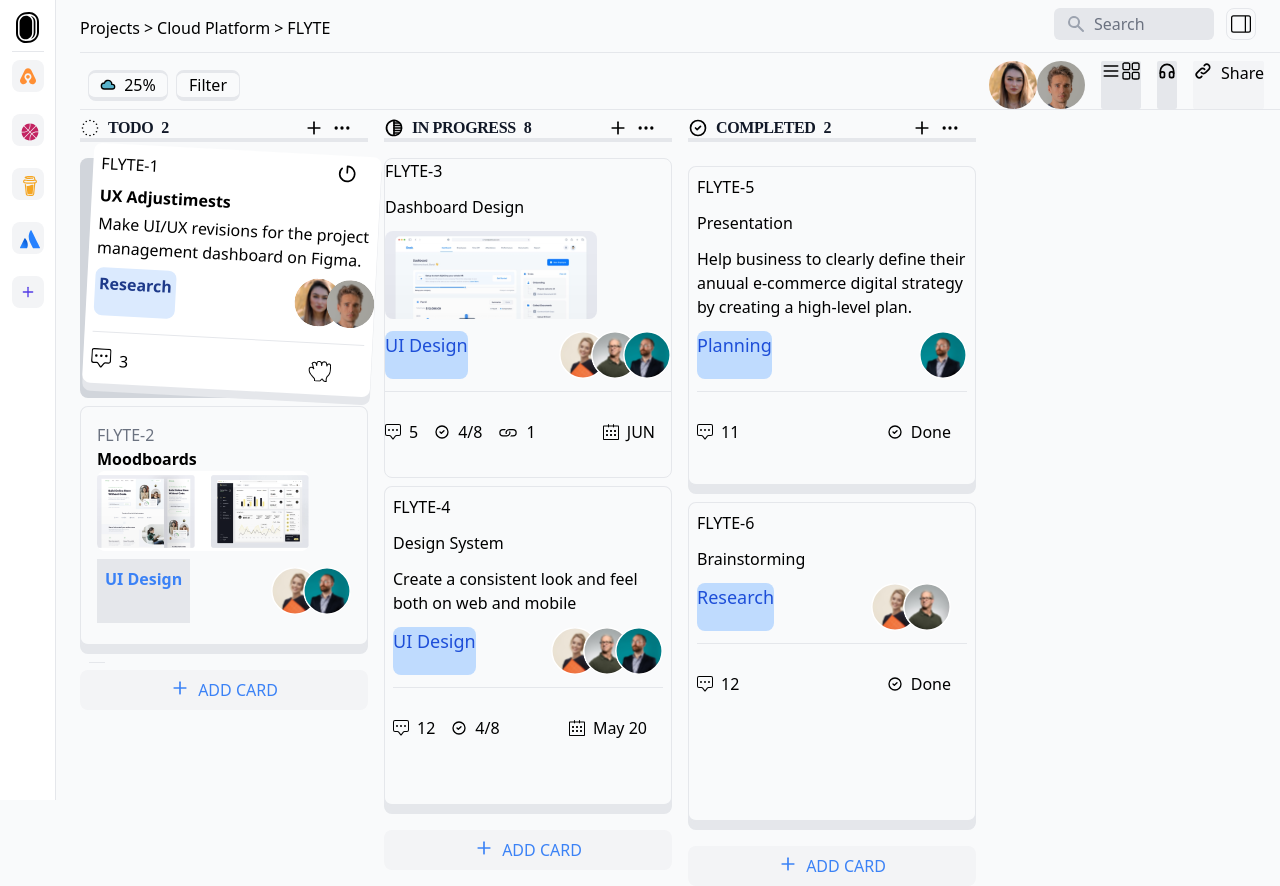
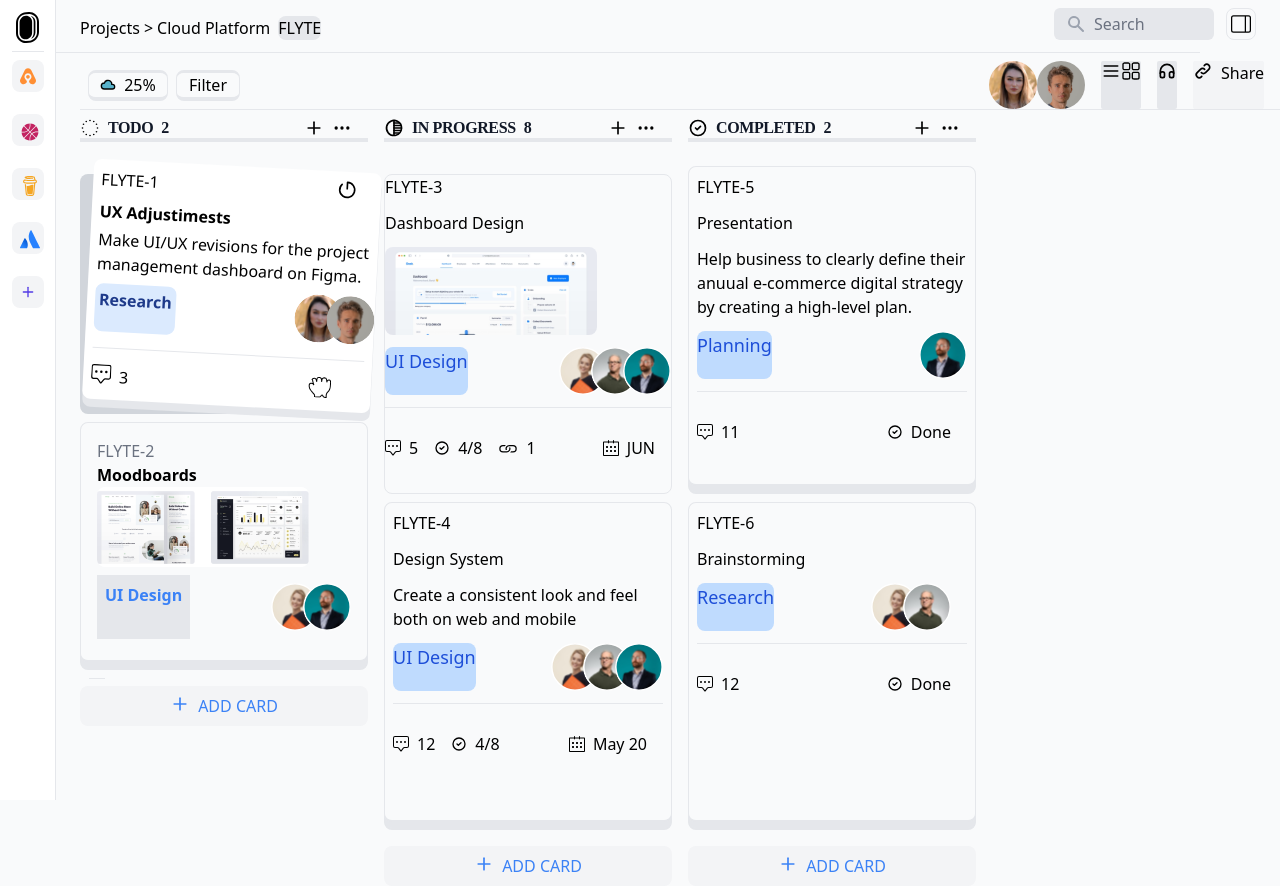
Before and after one commit to digitalsimboja/test-ui, a Next.js app: page / in a window 1280 px wide. Built offline with nearby package versions, Linux system fonts and the light colour scheme; a web font is replaced by a local one.

Commit message:
updates header

```diff
--- a/components/FlyteFiveCard.tsx
+++ b/components/FlyteFiveCard.tsx
@@ -7,7 +7,7 @@ import { SlCalender } from "react-icons/sl"
 
 export const FlyteFiveCard = () => {
   return (
-    <div className="relative h-80 w-full mb-4 mt-4">
+    <div className="relative h-80 mt-4 mb-4 w-full">
       <div className="absolute bottom-0 left-0 bg-gray-200 h-full w-full rounded-lg border border-b-2"></div>
       <div className="absolute left-0 bottom-2 flex flex-col justify-start gap-3 p-2 bg-gray-50 h-full w-full z-10 rounded-lg border border-b-2">
         <h2>FLYTE-5</h2>
--- a/components/FlyteFourCard.tsx
+++ b/components/FlyteFourCard.tsx
@@ -15,7 +15,7 @@ import { SlCalender } from "react-icons/sl"
 
 export const FlyteFourCard = () => {
   return (
-    <div className="relative h-80 w-full mb-4 mt-4">
+    <div className="relative h-80 w-full">
       <div className="absolute bottom-0 left-0 bg-gray-200 h-full w-full rounded-lg border border-b-2"></div>
       <div className="absolute left-0 bottom-2 flex flex-col justify-start gap-3 p-2 bg-gray-50 h-full w-full z-10 rounded-lg border border-b-2">
         <h2>FLYTE-4</h2>
--- a/components/FlyteOneCard.tsx
+++ b/components/FlyteOneCard.tsx
@@ -14,7 +14,7 @@ import { BsChatSquareDots } from "react-icons/bs";
 
 export const FlyteOneCard = () => {
   return (
-    <div className="relative h-60 w-full">
+    <div className="relative h-60 w-full mt-4 mb-4 ">
       <div className="absolute bottom-0 left-0 bg-gray-300 h-full w-full -z-5 rounded-lg "></div>
       <div className="absolute left-2 bottom-2  bg-white h-full w-full z-10 transform rotate-3 rounded-lg">
         <div className="p-2 absolute flex flex-col w-full">
--- a/components/FlyteSixCard.tsx
+++ b/components/FlyteSixCard.tsx
@@ -5,7 +5,7 @@ import { SlCalender } from "react-icons/sl";
 
 export const FlyteSixCard = () => {
   return (
-    <div className="relative h-80 w-full mb-4 mt-4">
+    <div className="relative h-80 w-full">
       <div className="absolute bottom-0 left-0 bg-gray-200 h-full w-full rounded-lg border border-b-2"></div>
       <div className="absolute left-0 bottom-2 flex flex-col justify-start gap-3 p-2 bg-gray-50 h-full w-full z-10 rounded-lg border border-b-2">
         <h2>FLYTE-6</h2>
--- a/components/FlyteThreeCard.tsx
+++ b/components/FlyteThreeCard.tsx
@@ -6,7 +6,7 @@ import { SlCalender } from "react-icons/sl";
 
 export const FlyteThreeCard = () => {
   return (
-    <div className="flex flex-col justify-start gap-3 bg-gray-50 border rounded-lg  h-80 w-full">
+    <div className="flex flex-col justify-start gap-3 bg-gray-50 border rounded-lg mt-4 mb-4 h-80 w-full">
       <h2>FLYTE-3</h2>
       <h2>Dashboard Design</h2>
       <div className="flex  items-stretch">
--- a/components/FlyteTwoCard.tsx
+++ b/components/FlyteTwoCard.tsx
@@ -14,7 +14,7 @@ import { BsChatSquareDots } from "react-icons/bs";
 
 export const FlyteTwoCard = () => {
   return (
-    <div className="relative h-60 w-full mb-4 mt-4">
+    <div className="relative h-60 w-full ">
       <div className="absolute bottom-0 left-0 bg-gray-200 h-full w-full rounded-lg border border-b-2"></div>
       <div className="absolute left-0 bottom-2 p-2 bg-gray-50 h-full w-full z-10 rounded-lg border border-b-2">
         <div className="p-2">
--- a/components/Header.tsx
+++ b/components/Header.tsx
@@ -3,13 +3,14 @@ import { BsReverseLayoutSidebarReverse } from "react-icons/bs";
 
 const Header = () => {
   return (
-    <div className="flex flex-wrap items-center justify-between">
-      <div className="flex-start justify-around mt-4">
+    <div className="flex  items-center justify-between ">
+      <div className="flex justify-start mt-4">
         <Link href="/projects">Projects</Link>
         <span className="mx-1">&gt;</span>
         <Link href="/cloud-platform">Cloud Platform</Link>
-        <span className="mx-1">&gt;</span>
-        <Link href="/flyte">FLYTE</Link>
+        <div className="flex bg-gray-200 items-center ml-2 rounded-lg">
+          <Link href="/flyte">FLYTE</Link>
+        </div>
       </div>
 
       <div className="flex mt-2 mr-6">
--- a/pages/index.js
+++ b/pages/index.js
@@ -15,7 +15,7 @@ export default function Home() {
       </Head>
       <main className=" min-h-screen">
         <Header />
-        <hr  className="mt-3 w-full " />
+        <hr  className="mt-3 w-full -ml-20" />
         <TopBar />
         <hr />
         <StatusBar />
```
